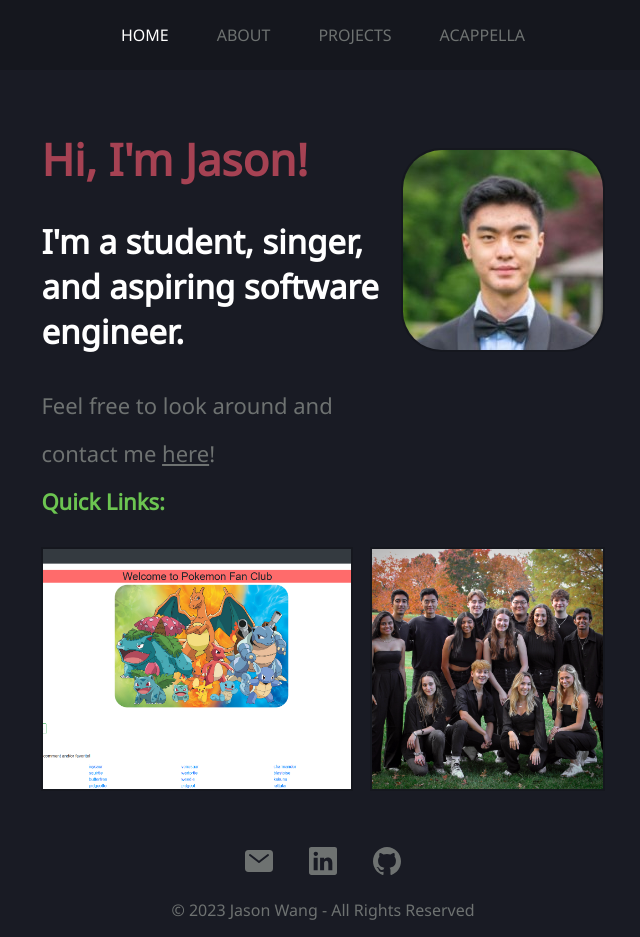
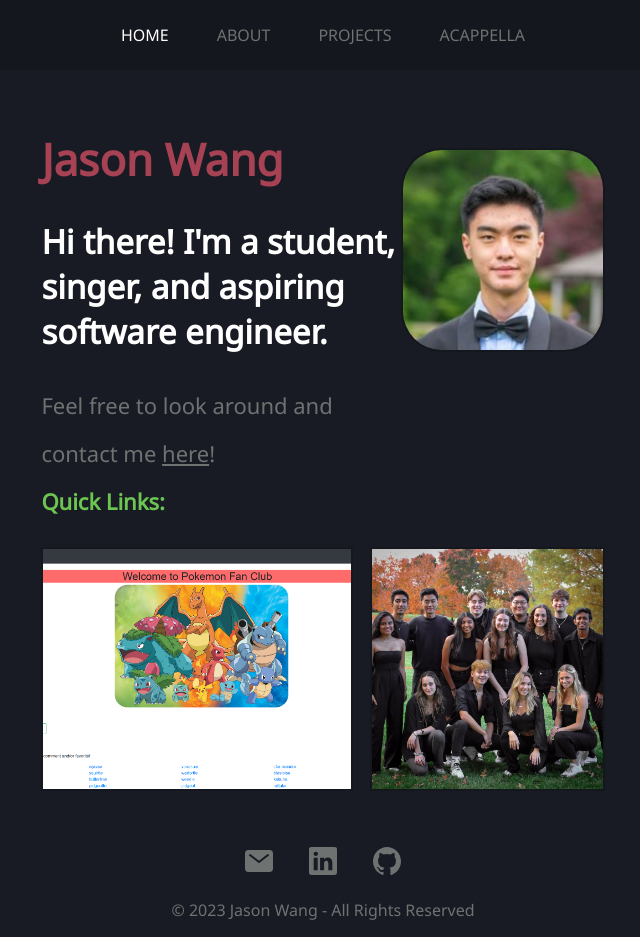
Before and after one commit to nosaj9/portfolio-site, a React (Create React App) app: page / in a window 1280 px wide. Shown: the whole page, without its empty margins (317-957 px from the left). Built offline with nearby package versions, Linux system fonts and the light colour scheme.

Commit message:
started aca page

```diff
--- a/src/pages/Acappella.tsx
+++ b/src/pages/Acappella.tsx
@@ -2,7 +2,9 @@ import React from "react"
 
 const Acappella = () => {
     return (
-        <h1>Acappella</h1>
+        <div className="Acappella">
+            <h1></h1>
+        </div>
     )
 }
 
--- a/src/pages/Home.tsx
+++ b/src/pages/Home.tsx
@@ -8,8 +8,8 @@ const Home = () => {
             <br/>
             <div className="introcontainer">
                 <div>
-                    <h1>Hi, I'm Jason!</h1>
-                    <h2>I'm a student, singer, and aspiring software engineer.</h2>
+                    <h1>Jason Wang</h1>
+                    <h2>Hi there! I'm a student, singer, and aspiring software engineer.</h2>
                     <p>
                         Feel free to look around and contact me <a href="mailto:jwangd8@gmail.com" target="_blank" rel="noreferrer">here</a>!
                         <br/><span className="highlight">Quick Links:</span>
--- a/src/pages/style.scss
+++ b/src/pages/style.scss
@@ -13,7 +13,7 @@ div {
 @keyframes fadeIn {
     from {
       opacity: 0;
-      transform: translateY(-15%);
+      transform: translateY(-20%);
     }
     to {
       opacity: 1;
@@ -175,3 +175,11 @@ div {
         color: $header-color;
     }
 }
+
+.Acappella {
+    text-align: left;
+
+    h1 {
+        color: $header-color;
+    }
+}
```
